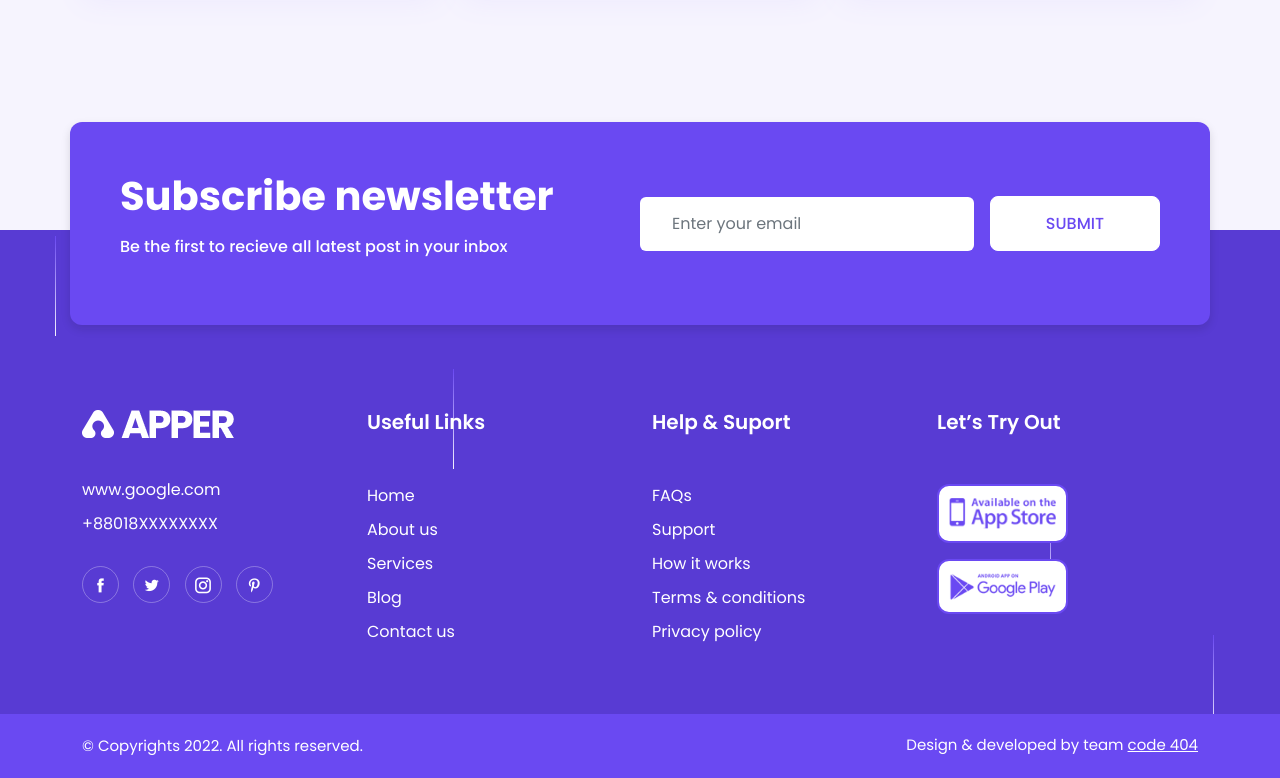
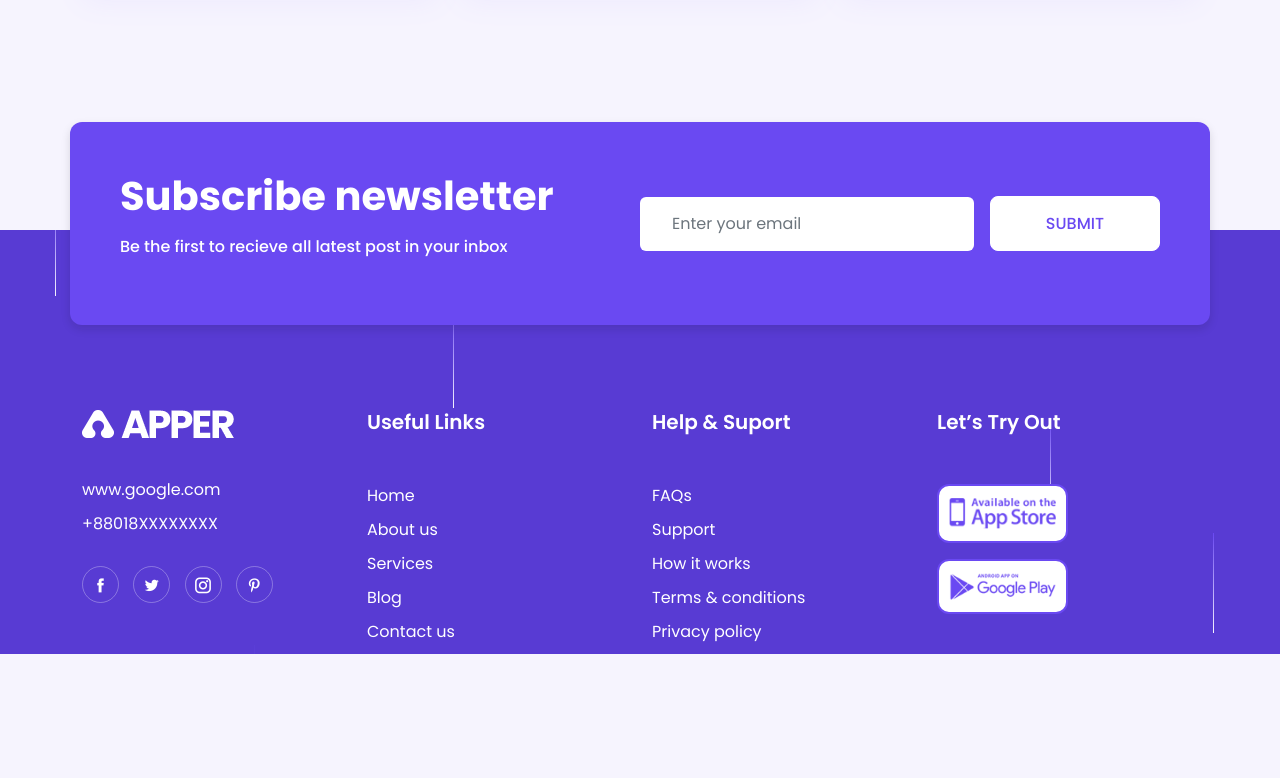
Before and after one commit to eliasbhuiyan/Apper, a plain HTML site: page index.html in a window 1280 px wide. Shown: the part 9643-10421 px from the top of the page. After the commit the page ends 10297 px from the top, so only its background shows below. Drawn offline with Linux system fonts and the light colour scheme.

Commit message:
Update index.html

```diff
--- a/index.html
+++ b/index.html
@@ -1424,25 +1424,6 @@
                 </div>
             </div>
         </div>
-
-        <!-- --- Footer__Bottom START --- -->
-        <div class="footer__bottom">
-            <div class="container">
-                <div class="row">
-                    <div class="col-md-6 text-center text-md-start mb-3 mb-md-0">
-                        <span class="footer__bottom-text">© Copyrights 2022. All rights reserved.</span>
-                    </div>
-
-                    <div class="col-md-6 text-center text-md-end">
-                        <p class="footer__bottom-text">Design &amp; developed by team <a href="#" target="blank">code
-                                404</a>
-                        </p>
-                    </div>
-                </div>
-            </div>
-        </div>
-        <!-- --- Footer__Bottom END --- -->
-
         <!-- GoTo__UP START -->
         <div class="go_top" style="opacity: 1;">
             <span><img src="./assets/img/go_top.png" alt="image"></span>
```
